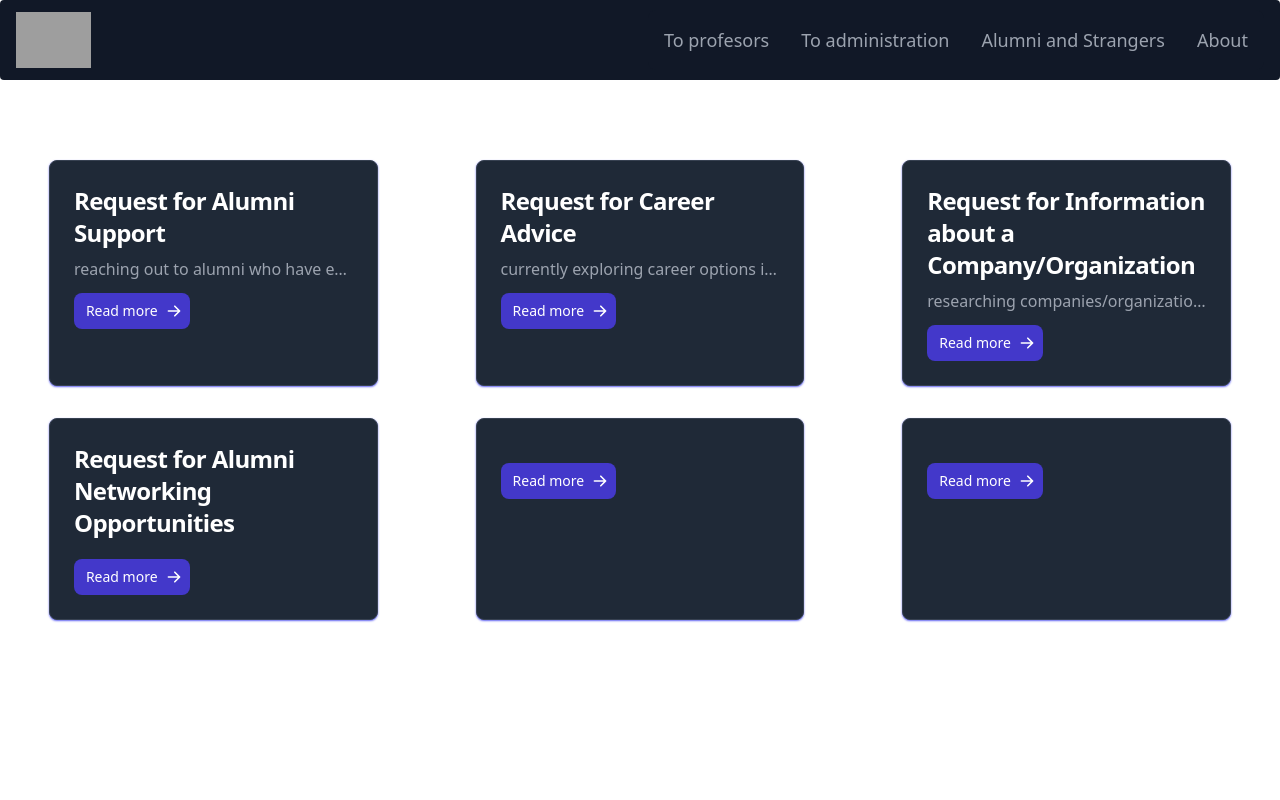
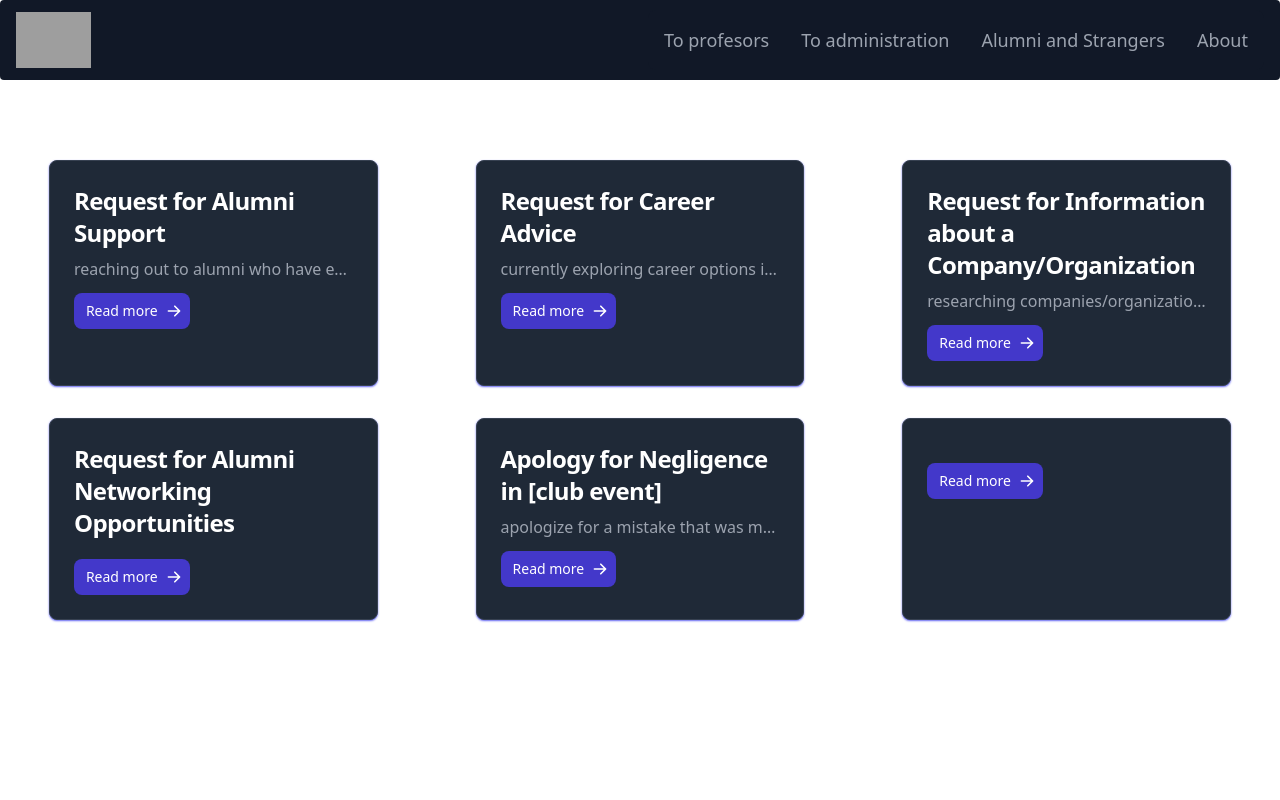
Before and after one commit to nown1ne/ezmail, a SvelteKit app: page /others in a window 1280 px wide. Shown: the top 800 px of the page. Built offline with nearby package versions, Linux system fonts and the light colour scheme; grey boxes are pictures that could not be loaded.

Commit message:
apology to club

```diff
--- a/src/routes/others/data.js
+++ b/src/routes/others/data.js
@@ -72,16 +72,31 @@ export const posts = [
 		'\n[Your Name]'
 	},
 	{
-		slug: '',
+		slug: 'sorry',
+		title: 'Apology for Negligence in [club event]',
+		subject:'apologize for a mistake that was made during the recent [club event]',
+		content:'Dear Head Coordinators of [club],'+
+
+		'\n\nI am writing to apologize for the negligence that happened during the [club event]. I am deeply sorry for the inconvenience and frustration that I have caused by [provide details of the mistake].'+
+
+		'\nI understand the importance of accuracy and fairness in any event, and my mistake has failed to meet those standards. As a representative of the [club]] and someone who was responsible for [assigned duty]], I accept full responsibility for the error.'+
+
+		'\nI would like to offer my sincere apologies to the [affected entity] and to the entire [club]for bringing down the standards of the [event]. I assure you that I will take the necessary steps to prevent similar incidents from happening in the future.'+
+
+		'\I hope that you can accept my apology and that we can move forward from this incident. If there is anything that I can do to make amends, please do not hesitate to let me know.'+
+
+		'\n\nThank you for your understanding.'+
+
+		'\n\nSincerely,'+
+
+		'\n[your name]'
+	},
+	{
+		slug: 'mentor',
 		title: '',
 		subject:'',
 		content:''
-	},
-	{
-		slug: 'advice',
-		title: '',
-		subject:'',
-		content:''
+
 	},
 
 ];
```
